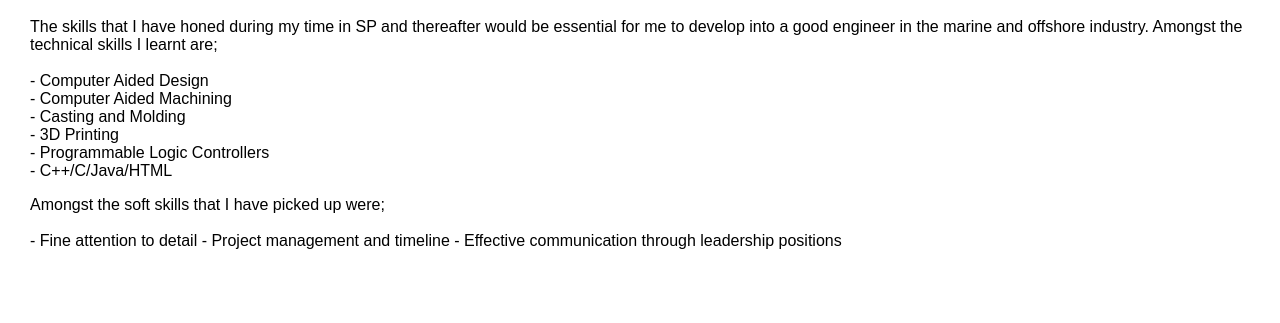
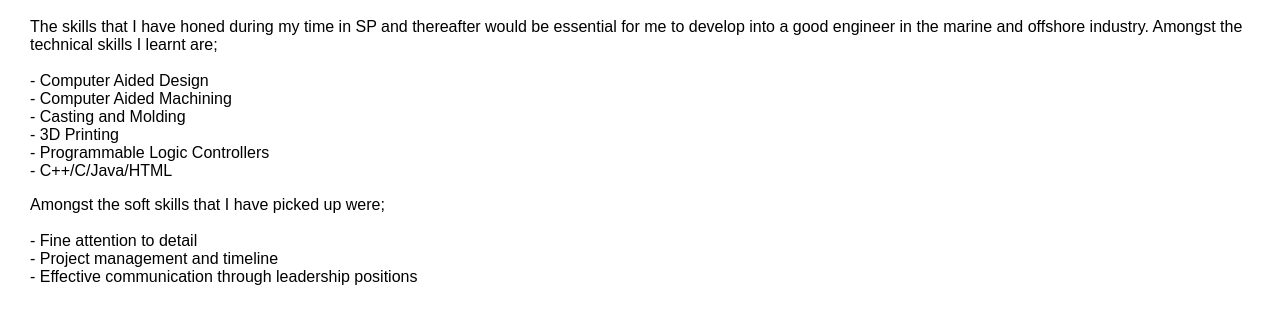
Before and after one commit to Danish-Erhan02/MyPortfolio, a plain HTML site: page skillsexperience.html in a window 1280 px wide. Shown: the part 407-730 px from the top of the page. Drawn offline with Linux system fonts and the light colour scheme.

Commit message:
Update skillsexperience.html

```diff
--- a/skillsexperience.html
+++ b/skillsexperience.html
@@ -91,9 +91,9 @@ li a:hover:not(.active) {
     - C++/C/Java/HTML<br>
   </p>
   <p>Amongst the soft skills that I have picked up were;<br><br>
-    - Fine attention to detail
-    - Project management and timeline
-    - Effective communication through leadership positions
+    - Fine attention to detail<br>
+    - Project management and timeline<br>
+    - Effective communication through leadership positions<br>
   </p>
 </div>
 
```
